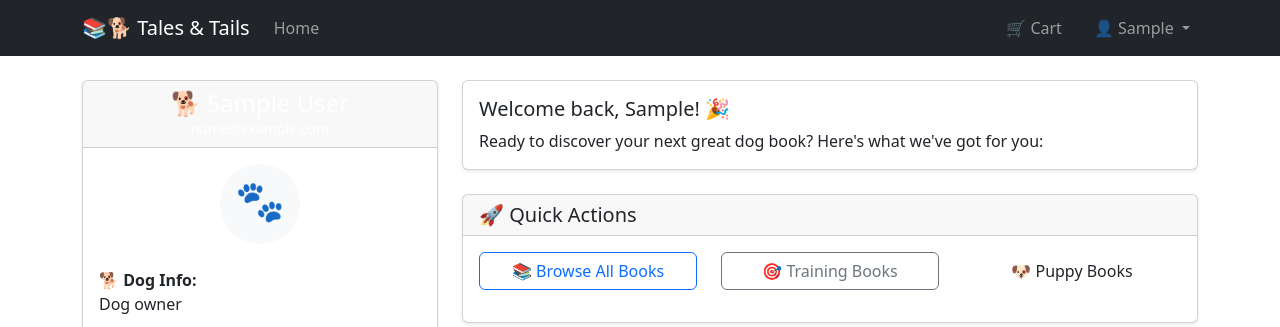
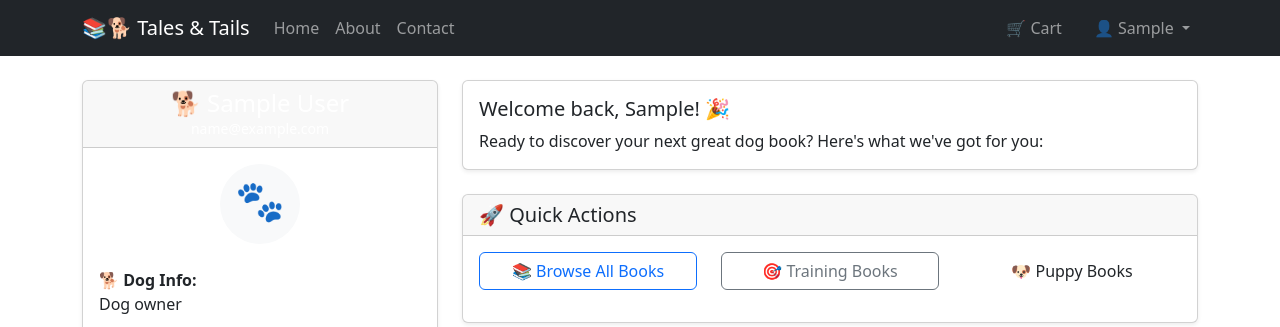
Before and after one commit to Nickflanagn24/bookstore, a Django app: page /accounts/profile/ in a window 1280 px wide. Shown: the top 327 px of the page. Run offline with Django 4.2, Linux system fonts and the light colour scheme; the visitor is signed in with stand-in values (Sample User, id 1); data that the repository does not hold is empty; parts of the project's set-up code (start-up, migrations or seed data) failed here and were passed over.

Commit message:
feat: Add About and Contact links to navigation
- Add About and Contact page links to main navigation bar
- Improve site navigation and user experience

```diff
--- a/templates/base.html
+++ b/templates/base.html
@@ -45,6 +45,12 @@
                 <ul class="navbar-nav me-auto">
                     <li class="nav-item">
                         <a class="nav-link" href="{% url 'home' %}">Home</a>
+                    <li class="nav-item">
+                        <a class="nav-link" href="{% url 'books:about' %}">About</a>
+                    </li>
+                    <li class="nav-item">
+                        <a class="nav-link" href="{% url 'books:contact' %}">Contact</a>
+                    </li>
                     </li>
                     <!-- More navigation items will be added as we develop -->
                 </ul>
```
